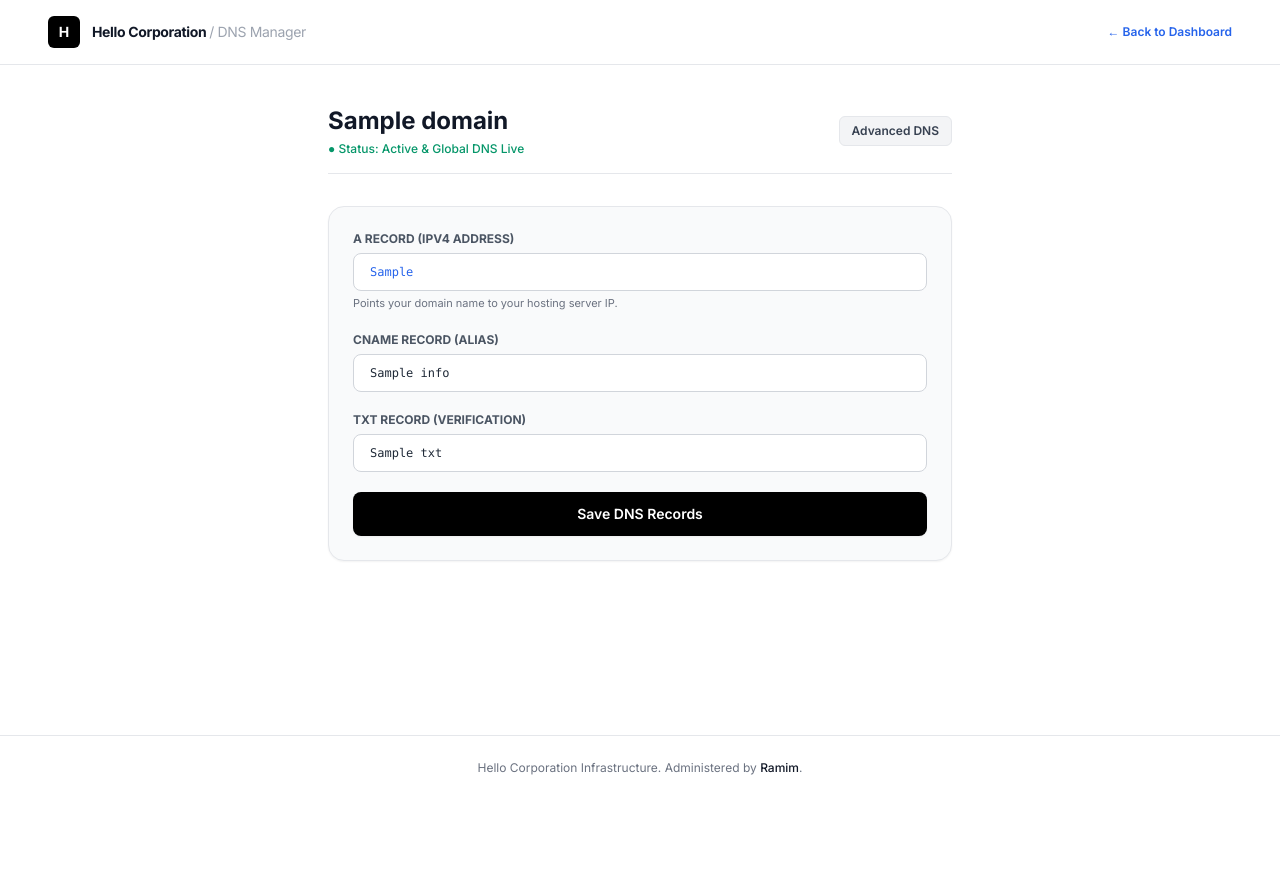
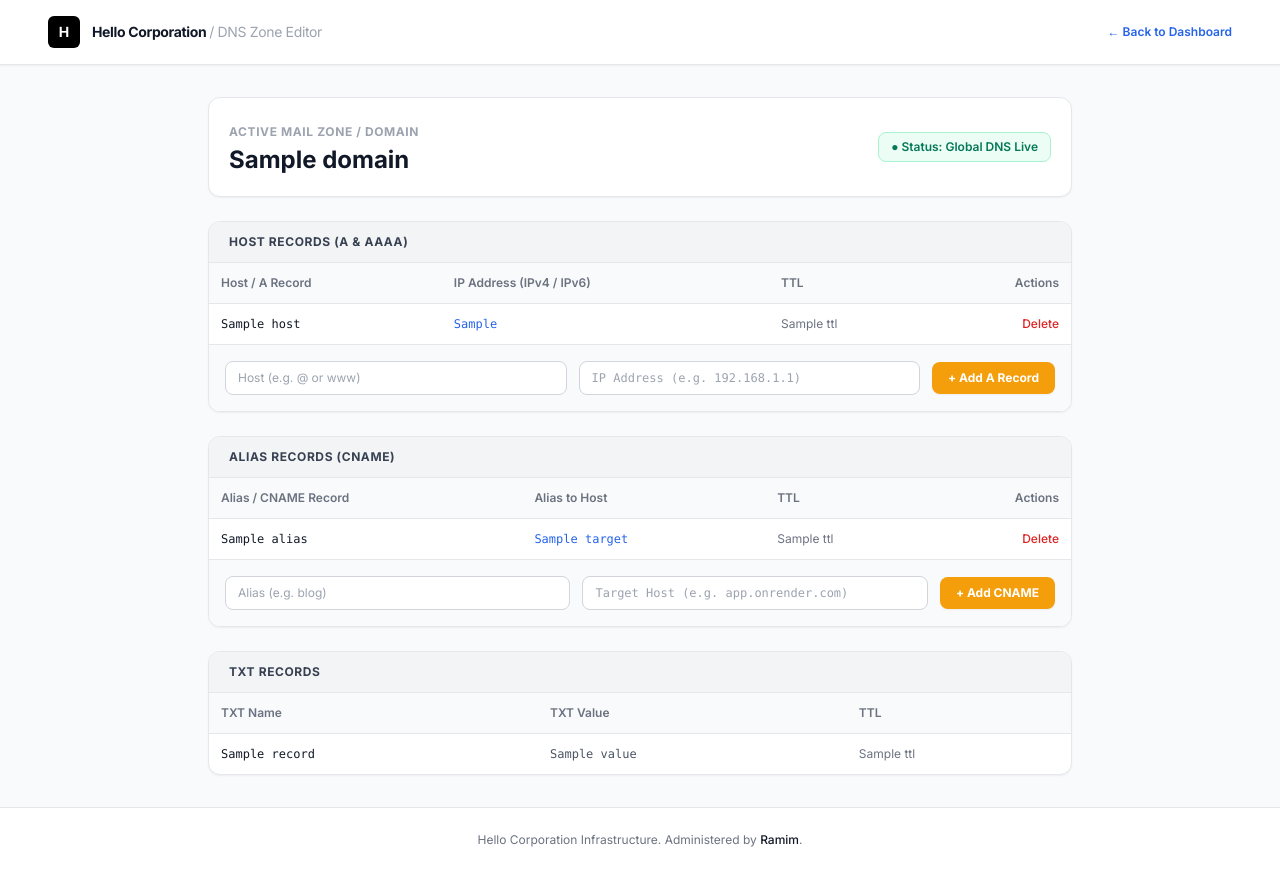
Before and after one commit to sillyratheu/hello, a Flask app: template templates/dns.html in a window 1280 px wide. Before the commit the page ends 775 px from the top, so only its background shows below. Run offline with Flask 3, Linux system fonts and the light colour scheme; the template is opened without the code that fills it: most values are stand-ins (such as "Sample title", 1, 10 or a date in 2020); some libraries are stand-ins or nearby versions.

Commit message:
Update dns.html

```diff
--- a/templates/dns.html
+++ b/templates/dns.html
@@ -3,54 +3,137 @@
 <head>
     <meta charset="UTF-8">
     <meta name="viewport" content="width=device-width, initial-scale=1.0">
-    <title>DNS Settings - {{ domain }} | Hello Corporation</title>
+    <title>DNS Manager - {{ domain }} | Hello Corporation</title>
     <script src="https://cdn.tailwindcss.com"></script>
     <link href="https://fonts.googleapis.com/css2?family=Inter:wght@400;500;600;700&display=swap" rel="stylesheet">
     <style>body { font-family: 'Inter', sans-serif; }</style>
 </head>
-<body class="bg-white text-gray-900 min-h-screen flex flex-col justify-between">
+<body class="bg-gray-50 text-gray-900 min-h-screen flex flex-col justify-between">
 
     <!-- Header -->
-    <header class="border-b border-gray-200 py-4 px-6 md:px-12 flex justify-between items-center bg-white">
+    <header class="border-b border-gray-200 py-4 px-6 md:px-12 flex justify-between items-center bg-white shadow-sm">
         <div class="flex items-center space-x-3">
             <div class="w-8 h-8 bg-black text-white rounded-md flex items-center justify-center font-bold text-sm">H</div>
-            <span class="text-sm font-bold tracking-tight">Hello Corporation <span class="text-gray-400 font-normal">/ DNS Manager</span></span>
+            <span class="text-sm font-bold tracking-tight">Hello Corporation <span class="text-gray-400 font-normal">/ DNS Zone Editor</span></span>
         </div>
-        <a href="/" class="text-xs font-semibold text-blue-600 hover:underline">&larr; Back to Dashboard</a>
+        <a href="/dashboard" class="text-xs font-semibold text-blue-600 hover:underline">&larr; Back to Dashboard</a>
     </header>
 
-    <!-- Main Content -->
-    <main class="max-w-2xl mx-auto w-full px-6 py-10 flex-1">
-        <div class="flex justify-between items-center mb-8 pb-4 border-b border-gray-200">
+    <!-- Main DNS Zone Content -->
+    <main class="max-w-4xl mx-auto w-full px-4 py-8 flex-1 space-y-6">
+
+        <!-- Top Domain Info Bar -->
+        <div class="bg-white border border-gray-200 p-5 rounded-xl shadow-sm flex flex-col sm:flex-row justify-between items-start sm:items-center gap-4">
             <div>
-                <h1 class="text-2xl font-bold text-gray-900">{{ domain }}</h1>
-                <p class="text-xs text-emerald-600 font-medium mt-1">● Status: Active & Global DNS Live</p>
+                <span class="text-xs font-bold uppercase tracking-wider text-gray-400">Active Mail Zone / Domain</span>
+                <h1 class="text-2xl font-extrabold text-gray-900 mt-0.5">{{ domain }}</h1>
             </div>
-            <span class="text-xs bg-gray-100 border border-gray-200 px-3 py-1.5 rounded-md font-semibold text-gray-700">Advanced DNS</span>
+            <span class="text-xs bg-emerald-50 text-emerald-700 border border-emerald-200 px-3 py-1.5 rounded-lg font-semibold">
+                ● Status: Global DNS Live
+            </span>
         </div>
 
-        <!-- DNS Form -->
-        <form method="POST" class="space-y-5 bg-gray-50 border border-gray-200 p-6 rounded-2xl shadow-sm">
-            <div>
-                <label class="block text-xs font-bold uppercase text-gray-600 mb-1.5">A Record (IPv4 Address)</label>
-                <input type="text" name="ip" value="{{ info.ip }}" required class="w-full bg-white border border-gray-300 rounded-lg px-4 py-2.5 text-xs text-blue-600 font-mono focus:outline-none focus:border-black">
-                <p class="text-[11px] text-gray-500 mt-1">Points your domain name to your hosting server IP.</p>
+        <!-- 1. HOST RECORDS (A & AAAA) -->
+        <div class="bg-white border border-gray-200 rounded-xl shadow-sm overflow-hidden">
+            <div class="bg-gray-100 px-5 py-3 border-b border-gray-200 flex justify-between items-center">
+                <h2 class="text-xs font-bold uppercase tracking-wider text-gray-700">Host Records (A & AAAA)</h2>
             </div>
 
-            <div>
-                <label class="block text-xs font-bold uppercase text-gray-600 mb-1.5">CNAME Record (Alias)</label>
-                <input type="text" name="cname" value="{{ info.cname }}" required class="w-full bg-white border border-gray-300 rounded-lg px-4 py-2.5 text-xs text-gray-800 font-mono focus:outline-none focus:border-black">
+            <div class="overflow-x-auto">
+                <table class="w-full text-left border-collapse text-xs">
+                    <thead>
+                        <tr class="bg-gray-50 text-gray-500 border-b border-gray-200">
+                            <th class="p-3 font-semibold">Host / A Record</th>
+                            <th class="p-3 font-semibold">IP Address (IPv4 / IPv6)</th>
+                            <th class="p-3 font-semibold">TTL</th>
+                            <th class="p-3 font-semibold text-right">Actions</th>
+                        </tr>
+                    </thead>
+                    <tbody class="divide-y divide-gray-200">
+                        {% for record in info.a_records %}
+                        <tr class="hover:bg-gray-50">
+                            <td class="p-3 font-mono font-medium text-gray-900">{{ record.host }}</td>
+                            <td class="p-3 font-mono text-blue-600">{{ record.ip }}</td>
+                            <td class="p-3 text-gray-500">{{ record.ttl }}</td>
+                            <td class="p-3 text-right text-red-600 font-medium cursor-pointer hover:underline">Delete</td>
+                        </tr>
+                        {% endfor %}
+                    </tbody>
+                </table>
             </div>
 
-            <div>
-                <label class="block text-xs font-bold uppercase text-gray-600 mb-1.5">TXT Record (Verification)</label>
-                <input type="text" name="txt" value="{{ info.txt }}" required class="w-full bg-white border border-gray-300 rounded-lg px-4 py-2.5 text-xs text-gray-800 font-mono focus:outline-none focus:border-black">
+            <!-- Add A Record Form -->
+            <form action="/dns/{{ domain }}/add-a" method="POST" class="bg-gray-50 p-4 border-t border-gray-200 flex flex-col sm:flex-row gap-3 items-center">
+                <input type="text" name="host" placeholder="Host (e.g. @ or www)" required class="flex-1 bg-white border border-gray-300 rounded-lg px-3 py-2 text-xs focus:outline-none focus:border-black">
+                <input type="text" name="ip" placeholder="IP Address (e.g. 192.168.1.1)" required class="flex-1 bg-white border border-gray-300 rounded-lg px-3 py-2 text-xs font-mono focus:outline-none focus:border-black">
+                <button type="submit" class="bg-amber-500 hover:bg-amber-600 text-white font-bold px-4 py-2 rounded-lg text-xs shadow-sm transition whitespace-nowrap">+ Add A Record</button>
+            </form>
+        </div>
+
+        <!-- 2. ALIAS RECORDS (CNAME) -->
+        <div class="bg-white border border-gray-200 rounded-xl shadow-sm overflow-hidden">
+            <div class="bg-gray-100 px-5 py-3 border-b border-gray-200 flex justify-between items-center">
+                <h2 class="text-xs font-bold uppercase tracking-wider text-gray-700">Alias Records (CNAME)</h2>
             </div>
 
-            <button type="submit" class="w-full bg-black hover:bg-gray-800 text-white font-semibold py-3 rounded-lg transition text-sm shadow-sm mt-2">
-                Save DNS Records
-            </button>
-        </form>
+            <div class="overflow-x-auto">
+                <table class="w-full text-left border-collapse text-xs">
+                    <thead>
+                        <tr class="bg-gray-50 text-gray-500 border-b border-gray-200">
+                            <th class="p-3 font-semibold">Alias / CNAME Record</th>
+                            <th class="p-3 font-semibold">Alias to Host</th>
+                            <th class="p-3 font-semibold">TTL</th>
+                            <th class="p-3 font-semibold text-right">Actions</th>
+                        </tr>
+                    </thead>
+                    <tbody class="divide-y divide-gray-200">
+                        {% for record in info.cname_records %}
+                        <tr class="hover:bg-gray-50">
+                            <td class="p-3 font-mono font-medium text-gray-900">{{ record.alias }}</td>
+                            <td class="p-3 font-mono text-blue-600">{{ record.target }}</td>
+                            <td class="p-3 text-gray-500">{{ record.ttl }}</td>
+                            <td class="p-3 text-right text-red-600 font-medium cursor-pointer hover:underline">Delete</td>
+                        </tr>
+                        {% endfor %}
+                    </tbody>
+                </table>
+            </div>
+
+            <!-- Add CNAME Form -->
+            <form action="/dns/{{ domain }}/add-cname" method="POST" class="bg-gray-50 p-4 border-t border-gray-200 flex flex-col sm:flex-row gap-3 items-center">
+                <input type="text" name="alias" placeholder="Alias (e.g. blog)" required class="flex-1 bg-white border border-gray-300 rounded-lg px-3 py-2 text-xs focus:outline-none focus:border-black">
+                <input type="text" name="target" placeholder="Target Host (e.g. app.onrender.com)" required class="flex-1 bg-white border border-gray-300 rounded-lg px-3 py-2 text-xs font-mono focus:outline-none focus:border-black">
+                <button type="submit" class="bg-amber-500 hover:bg-amber-600 text-white font-bold px-4 py-2 rounded-lg text-xs shadow-sm transition whitespace-nowrap">+ Add CNAME</button>
+            </form>
+        </div>
+
+        <!-- 3. TXT RECORDS -->
+        <div class="bg-white border border-gray-200 rounded-xl shadow-sm overflow-hidden">
+            <div class="bg-gray-100 px-5 py-3 border-b border-gray-200">
+                <h2 class="text-xs font-bold uppercase tracking-wider text-gray-700">TXT Records</h2>
+            </div>
+            <div class="overflow-x-auto">
+                <table class="w-full text-left border-collapse text-xs">
+                    <thead>
+                        <tr class="bg-gray-50 text-gray-500 border-b border-gray-200">
+                            <th class="p-3 font-semibold">TXT Name</th>
+                            <th class="p-3 font-semibold">TXT Value</th>
+                            <th class="p-3 font-semibold">TTL</th>
+                        </tr>
+                    </thead>
+                    <tbody class="divide-y divide-gray-200">
+                        {% for record in info.txt_records %}
+                        <tr class="hover:bg-gray-50">
+                            <td class="p-3 font-mono text-gray-900">{{ record.name }}</td>
+                            <td class="p-3 font-mono text-gray-600">{{ record.value }}</td>
+                            <td class="p-3 text-gray-500">{{ record.ttl }}</td>
+                        </tr>
+                        {% endfor %}
+                    </tbody>
+                </table>
+            </div>
+        </div>
+
     </main>
 
     <!-- Footer -->
```
